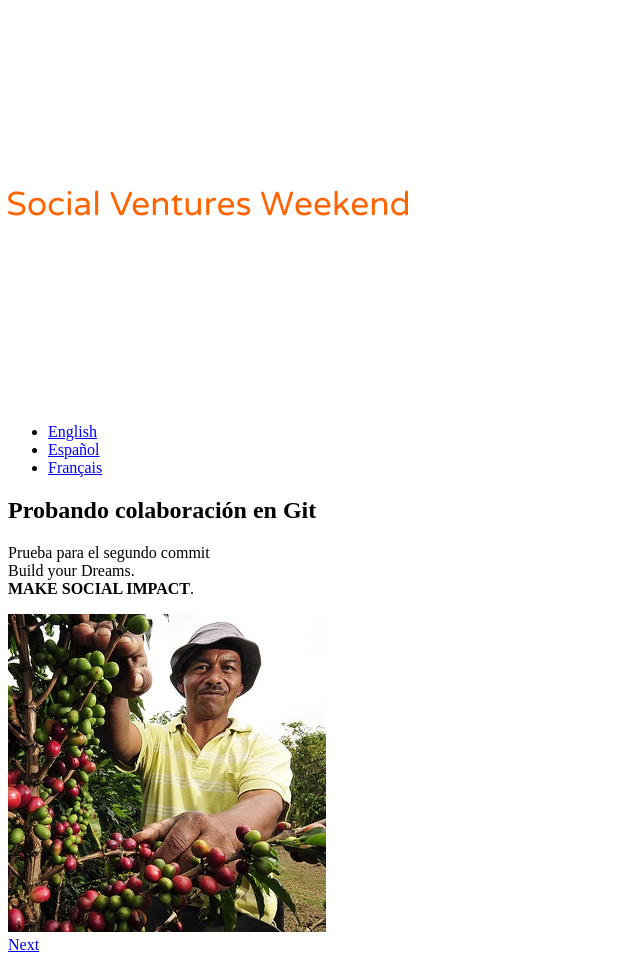
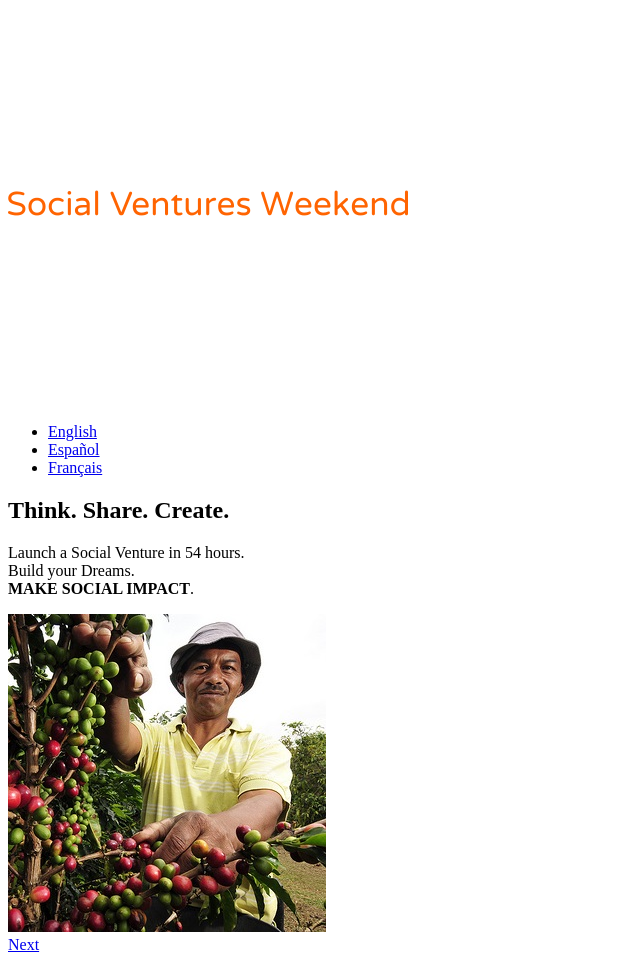
Before and after one commit to alejandroComi/Experiment, a plain HTML site: page index.html in a window 1280 px wide. Shown: the part 5-961 px from the top of the page, without its empty margins (0-640 px from the left). Drawn offline with Linux system fonts and the light colour scheme; a script that the page names is missing.

Commit message:
Actualización

```diff
--- a/index.html
+++ b/index.html
@@ -6,7 +6,7 @@
 -->
 <html>
 	<head>
-		<title>Proyecto de Alejandro y Manolo</title>
+		<title>Social Ventures Weekend - Landing Page</title>
 		<meta http-equiv="content-type" content="text/html; charset=utf-8" />
 		<meta name="description" content="" />
 		<meta name="keywords" content="" />
@@ -44,8 +44,8 @@
 			<section id="banner">
 				<div class="content">
 					<header>
-						<h2>Probando colaboración en Git</h2>
-						<p>Prueba para el segundo commit<br />
+						<h2>Think. Share. Create.</h2>
+						<p>Launch a Social Venture in 54 hours.<br />
 						Build your Dreams.<br/><strong> MAKE SOCIAL IMPACT</strong>.</p>
 					</header>
 					<span class="image"><img src="images/pic01.jpg" alt="" /></span>
```
